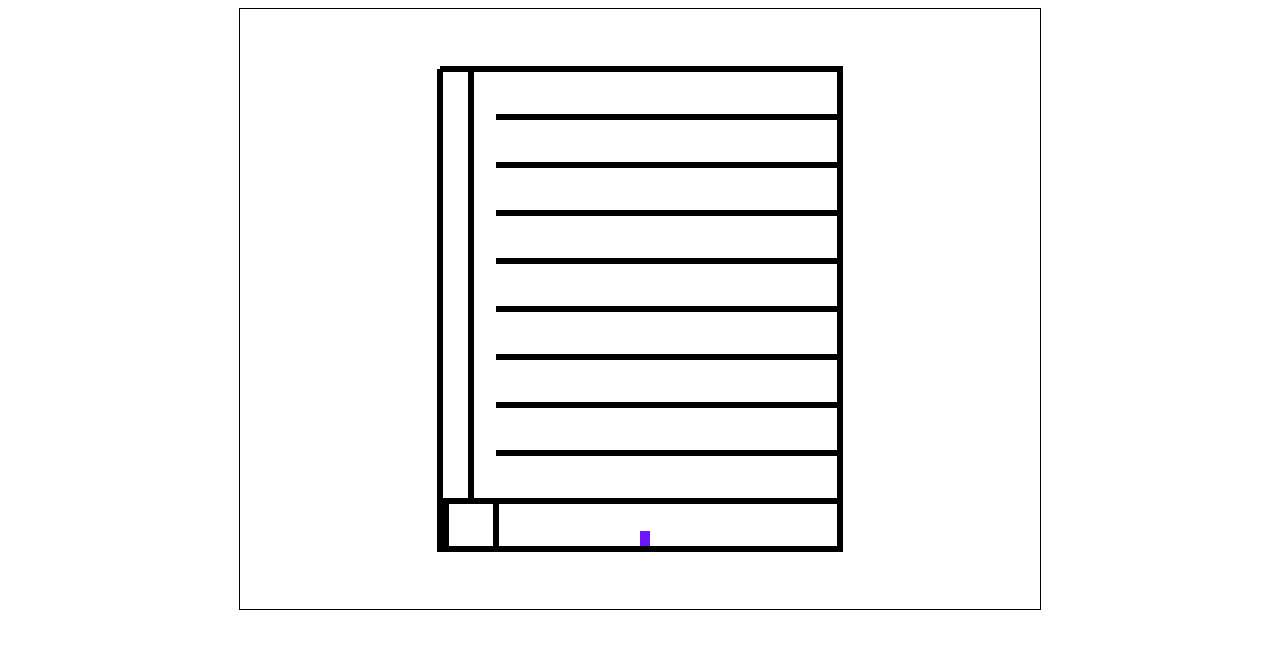
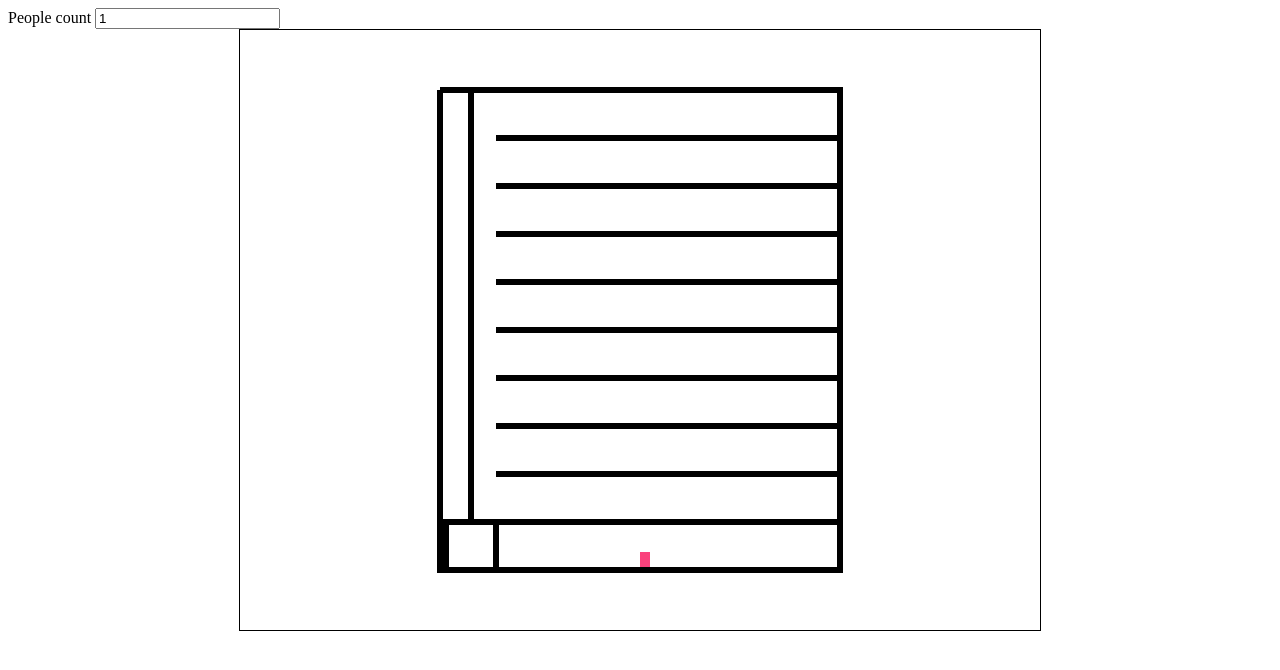
Before and after one commit to liamsain/lift-system, a website: page index.html in a window 1280 px wide. Drawn offline with Linux system fonts and the light colour scheme.

Commit message:
added people count input so user can choose how many people are in the sim

```diff
--- a/index.html
+++ b/index.html
@@ -10,6 +10,8 @@
 </head>
 
 <body>
+  <label for="people-count-input">People count</label>
+  <input id="people-count-input" name="people-count-input" type="number" value="1"\>
   <canvas id="theCanvas" width="800" height="600"></canvas>
   <script src="person.js"></script>
   <script src="lift.js"></script>
--- a/main.js
+++ b/main.js
@@ -1,7 +1,7 @@
 
 const canvas = document.getElementById("theCanvas");
 const ctx = canvas.getContext("2d");
-
+const peopleCountElement = document.getElementById("people-count-input");
 let entities = [];
 
 const building = new Building();
@@ -11,17 +11,18 @@ const peopleSpawnPoint = { x: building.x + building.height + 20, y: building.y +
 const people = [new Person(peopleSpawnPoint.x, peopleSpawnPoint.y, building)];
 entities = [...entities, ...people];
 const drawEntities = () => entities.forEach(x => x.draw(ctx));
+
 function draw() {
+  if(entities.length - 2 < peopleCountElement.value){
+    console.log('adding entitiy');
+    entities.push(new Person(peopleSpawnPoint.x, peopleSpawnPoint.y, building));
+  } else if(entities.length - 2 > peopleCountElement.value && peopleCountElement.value > 2){
+    console.log('removing entity');
+     entities.pop();
+  }
+  ctx.clearRect(0, 0, canvas.clientWidth, canvas.clientHeight);
 
-  ctx.clearRect(0, 0, canvas.clientWidth, canvas.clientHeight);
   drawEntities();
   requestAnimationFrame(draw);
 }
-const addPerson = () => {
-  if(entities.length < 15){
-    entities.push(new Person(peopleSpawnPoint.x, peopleSpawnPoint.y, building))
-  }
-}
-const addEntityInterval = () => setInterval(addPerson, 10000);
-addEntityInterval();
 draw();
--- a/style.css
+++ b/style.css
@@ -3,8 +3,7 @@ canvas {
     margin: auto;
     display: block;
     width: 800px;
-    border: 1px solid black;
+    border: 1px solid black
 }
-#lift-floor-input {
-    float: left;
+#people-count-input{
 }
```
